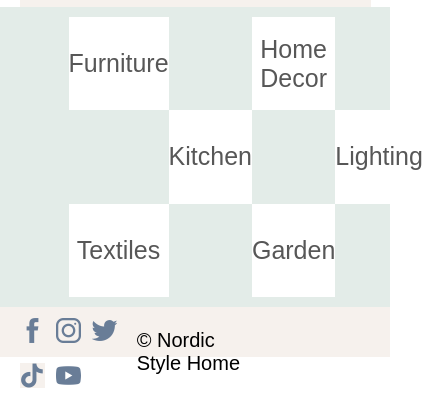
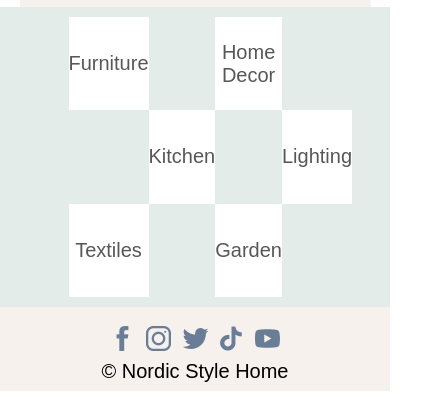
Before and after one commit to yukosuga/nordic-style-home, a plain HTML site: page index.html in a window 390 px wide. Shown: the part 1683-2080 px from the top of the page, 423 px wide, since content can reach past the window. Drawn offline with Linux system fonts and the light colour scheme; a web font is replaced by a local one.

Commit message:
Modified footer sns icons and font size of sec-container

```diff
--- a/style.css
+++ b/style.css
@@ -249,6 +249,16 @@ footer div:nth-of-type(2) {
     font-size: 3rem;
   }
   .sec-container a {
-    font-size: 2.5rem;
+    font-size: 2rem;
+  }
+
+  footer {
+    height: 10vh;
+    background-color: #f6f1ed;
+
+    display: flex;
+    flex-direction: column;
+    justify-content: center;
+    align-items: center;
   }
 }
```
